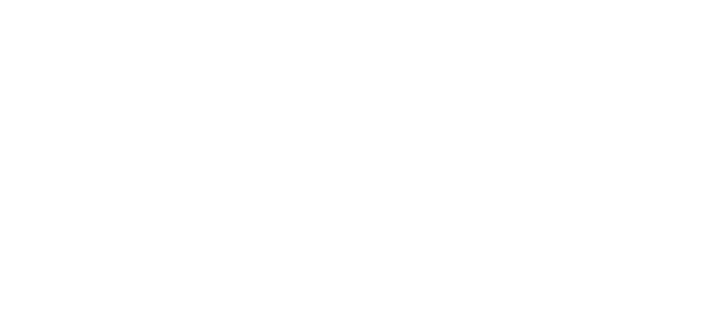
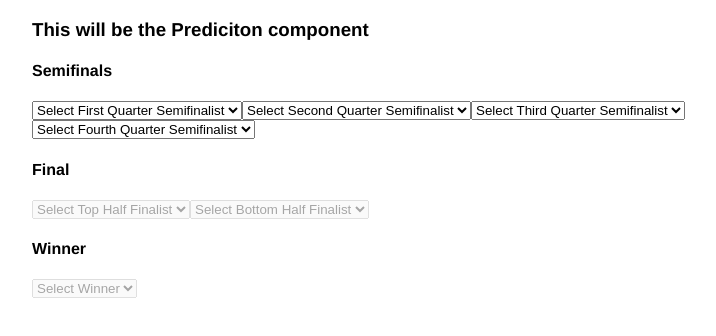
Before and after one commit to mbesio/tennis-bracket-fe, a React (Vite) app: page /prediction/1/1 in a window 1280 px wide. Before the commit this address had no page. Shown: the top 336 px of the page, without its empty margins (224-940 px from the left). Built offline with nearby package versions, Linux system fonts and the light colour scheme.

Commit message:
adding logic for bracket dropdowns

```diff
--- a/src/App.tsx
+++ b/src/App.tsx
@@ -4,6 +4,7 @@
 
 import LandingPage from './components/LandingPage/LandingPage'
 import Dashboard from './components/Dashboard/Dashboard'
+import Prediction from './components/Prediction/Prediction'
 import Bracket from './components/Bracket/Bracket'
 
 import logo from './images/AO.png'
@@ -17,6 +18,10 @@
           <Route
             path="/dashboard"
             element={<Dashboard tournaments={tournamentsMockedData} />}
+          />
+          <Route
+            path="/prediction/:year/:tournament"
+            element={<Prediction />}
           />
           <Route path="/bracket/:year/:tournament" element={<Bracket />} />
         </Routes>
--- /dev/null
+++ b/src/components/Prediction/Dropdown.tsx
@@ -0,0 +1,27 @@
+import React from 'react'
+
+const Dropdown = ({ title, label, options, handleChange }) => {
+  // console.log('title ', title)
+  // console.log('options ', options)
+  return (
+    <select
+      onChange={(event) => handleChange(event, label)}
+      disabled={options.length < 2}
+    >
+      <option value="">{title}</option>
+      {options.map((option) => (
+        <option
+          key={option.value}
+          value={option.value}
+          label={
+            !option.seed
+              ? `${option.value}`
+              : `(${option.seed}) ${option.value}`
+          }
+        ></option>
+      ))}
+    </select>
+  )
+}
+
+export default Dropdown
--- /dev/null
+++ b/src/components/Prediction/Prediction.tsx
@@ -0,0 +1,187 @@
+import React, { useState } from 'react'
+
+import Dropdown from './Dropdown'
+import {
+  predictionFirstQuarterSemiFinalist,
+  predictionSecondQuarterSemiFinalist,
+  predictionThirdQuarterSemiFinalist,
+  predictionFourthQuarterSemiFinalist,
+  predictionTopHalfFinalist,
+  predictionBottomHalfFinalist,
+  predictionWinner,
+} from '../../constants/constants'
+
+// Add a use effect to call these from the backend
+const firstQuarterOptions = [
+  { value: 'Matteo Berrettini', seed: 1 },
+  { value: 'Sasha Zverev', seed: 2 },
+]
+
+// Add a use effect to call these from the backend
+const secondQuarterOptions = [
+  { value: 'Alex De Minaur', seed: null },
+  { value: 'Ben Shelton', seed: 15 },
+]
+
+const thirdQuarterOptions = [
+  { value: 'Andy Murray', seed: null },
+  { value: 'Stan Wawrinka', seed: null },
+]
+const fourthQuarterOptions = [
+  { value: 'Rafa Nadal', seed: 17 },
+  { value: 'Roger Federer', seed: 3 },
+]
+
+// You should see this page only if you are not logged in
+const Prediction = () => {
+  const [prediction, setPrediction] = useState({
+    [predictionFirstQuarterSemiFinalist]: '',
+    [predictionSecondQuarterSemiFinalist]: '',
+    [predictionThirdQuarterSemiFinalist]: '',
+    [predictionFourthQuarterSemiFinalist]: '',
+    [predictionTopHalfFinalist]: '',
+    [predictionBottomHalfFinalist]: '',
+    [predictionWinner]: '',
+  })
+  const [topHalfFinalist, setTopHalfFinalist] = useState([])
+  const [bottomHalfFinalist, setBottomHalfFinalist] = useState([])
+  const [winner, setWinner] = useState([])
+
+  const handleChange = (event, label) => {
+    setPrediction((prevState) => {
+      const updatedState = {
+        ...prevState,
+        [label]: event.target.value,
+      }
+
+      if (
+        updatedState[predictionFirstQuarterSemiFinalist] &&
+        updatedState[predictionSecondQuarterSemiFinalist]
+      ) {
+        setTopHalfFinalist([
+          firstQuarterOptions.find(
+            (selection) =>
+              selection.value ===
+              updatedState[predictionFirstQuarterSemiFinalist],
+          ),
+          secondQuarterOptions.find(
+            (selection) =>
+              selection.value ===
+              updatedState[predictionSecondQuarterSemiFinalist],
+          ),
+        ])
+      } else {
+        setTopHalfFinalist([])
+      }
+
+      if (
+        updatedState[predictionThirdQuarterSemiFinalist] &&
+        updatedState[predictionFourthQuarterSemiFinalist]
+      ) {
+        setBottomHalfFinalist([
+          thirdQuarterOptions.find(
+            (selection) =>
+              selection.value ===
+              updatedState[predictionThirdQuarterSemiFinalist],
+          ),
+          fourthQuarterOptions.find(
+            (selection) =>
+              selection.value ===
+              updatedState[predictionFourthQuarterSemiFinalist],
+          ),
+        ])
+      } else {
+        setBottomHalfFinalist([])
+      }
+
+      if (
+        updatedState[predictionTopHalfFinalist] &&
+        updatedState[predictionBottomHalfFinalist]
+      ) {
+        setWinner([
+          firstQuarterOptions.find(
+            (selection) =>
+              selection.value === updatedState[predictionTopHalfFinalist],
+          ) ||
+            secondQuarterOptions.find(
+              (selection) =>
+                selection.value === updatedState[predictionTopHalfFinalist],
+            ),
+          thirdQuarterOptions.find(
+            (selection) =>
+              selection.value ===
+              updatedState[predictionThirdQuarterSemiFinalist],
+          ) ||
+            fourthQuarterOptions.find(
+              (selection) =>
+                selection.value ===
+                updatedState[predictionFourthQuarterSemiFinalist],
+            ),
+        ])
+      } else {
+        setWinner([])
+      }
+
+      return updatedState
+    })
+  }
+
+  return (
+    <div>
+      <h3>This will be the Prediciton component</h3>
+      <h4>Semifinals</h4>
+      <div>
+        <Dropdown
+          title={'Select First Quarter Semifinalist'}
+          label={predictionFirstQuarterSemiFinalist}
+          options={firstQuarterOptions}
+          handleChange={handleChange}
+        />
+        <Dropdown
+          title={'Select Second Quarter Semifinalist'}
+          label={predictionSecondQuarterSemiFinalist}
+          options={secondQuarterOptions}
+          handleChange={handleChange}
+        />
+        <Dropdown
+          title={'Select Third Quarter Semifinalist'}
+          label={predictionThirdQuarterSemiFinalist}
+          options={thirdQuarterOptions}
+          handleChange={handleChange}
+        />
+        <Dropdown
+          title={'Select Fourth Quarter Semifinalist'}
+          label={predictionFourthQuarterSemiFinalist}
+          options={fourthQuarterOptions}
+          handleChange={handleChange}
+        />
+      </div>
+      <h4>Final</h4>
+      <div>
+        <Dropdown
+          title={'Select Top Half Finalist'}
+          label={predictionTopHalfFinalist}
+          options={topHalfFinalist}
+          handleChange={handleChange}
+        />
+        <Dropdown
+          title={'Select Bottom Half Finalist'}
+          label={predictionBottomHalfFinalist}
+          options={bottomHalfFinalist}
+          handleChange={handleChange}
+        />
+      </div>
+      <h4>Winner</h4>
+      <div>
+        <Dropdown
+          title={'Select Winner'}
+          label={predictionWinner}
+          options={winner}
+          handleChange={handleChange}
+        />
+      </div>
+    </div>
+  )
+}
+
+export default Prediction
--- a/src/constants/constants.ts
+++ b/src/constants/constants.ts
@@ -1,3 +1,15 @@
 // export const SERVER_DOMAIN = 'https://tennis-bracket-be.onrender.com/api'
 
 export const SERVER_DOMAIN = 'http://localhost:3001/api'
+
+export const predictionFirstQuarterSemiFinalist =
+  'predictionFirstQuarterSemiFinalist'
+export const predictionSecondQuarterSemiFinalist =
+  'predictionSecondQuarterSemiFinalist'
+export const predictionThirdQuarterSemiFinalist =
+  'predictionThirdQuarterSemiFinalist'
+export const predictionFourthQuarterSemiFinalist =
+  'predictionFourthQuarterSemiFinalist'
+export const predictionTopHalfFinalist = 'predictionTopHalfFinalist'
+export const predictionBottomHalfFinalist = 'predictionBottomHalfFinalist'
+export const predictionWinner = 'predictionWinner'
```
